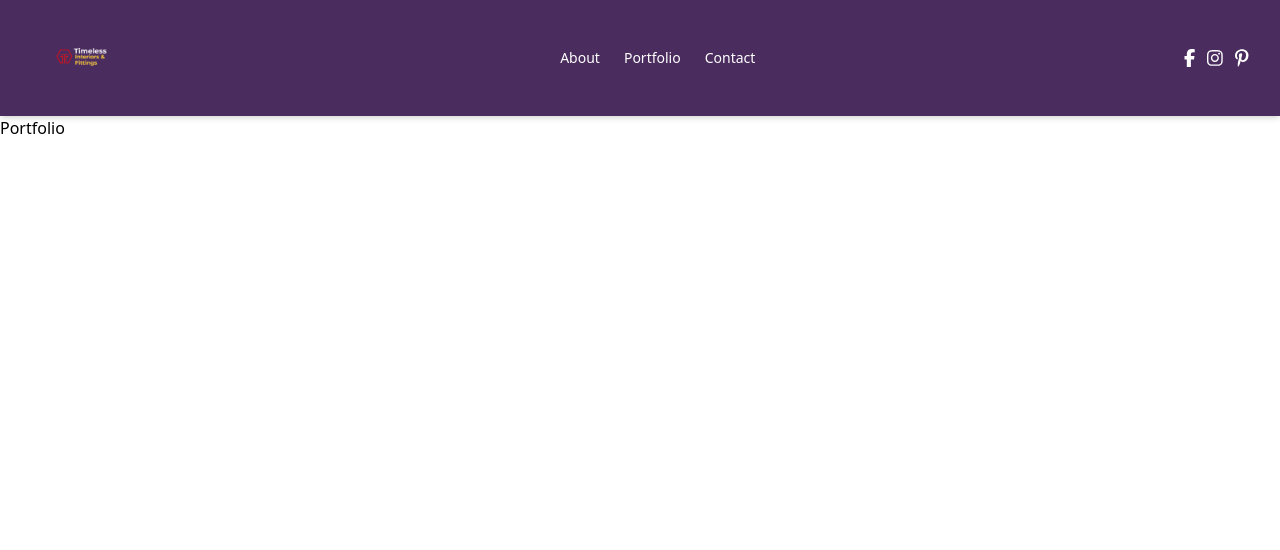
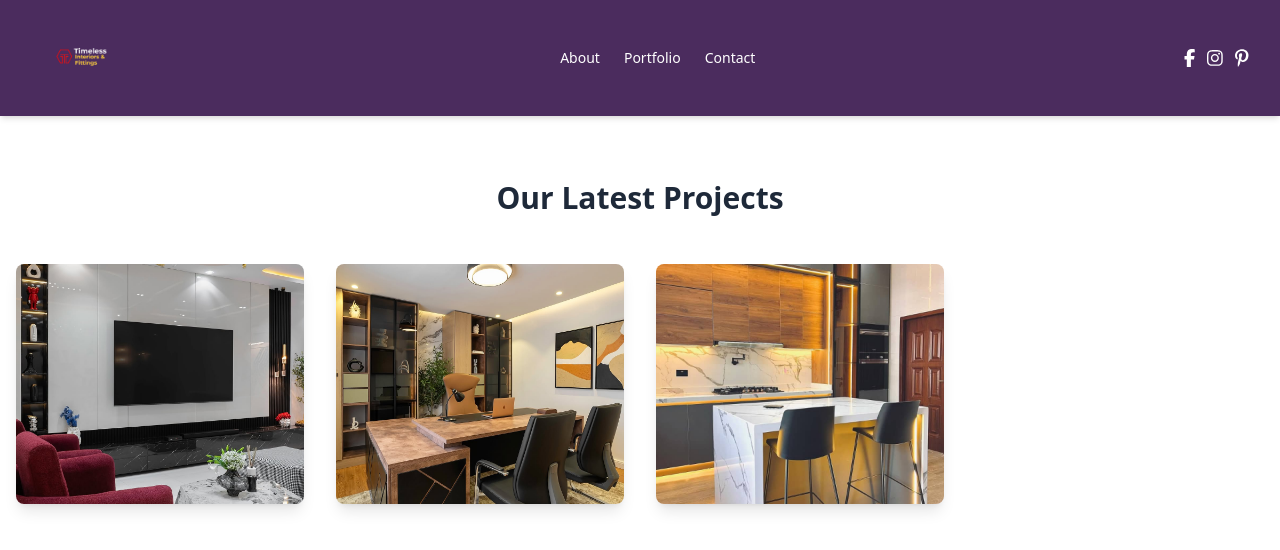
Before and after one commit to codehub1001/frankie, a React (Vite) app: page /portfolio in a window 1280 px wide. Shown: the top 550 px of the page. Built offline with nearby package versions, Linux system fonts and the light colour scheme.

Commit message:
Initial commit

```diff
--- a/src/pages/Portfolio.jsx
+++ b/src/pages/Portfolio.jsx
@@ -1,9 +1,158 @@
-import React from 'react'
+import { useState, useEffect } from "react";
+
+const projects = [
+  {
+    id: 1,
+    title: "Modern Living Room",
+    description: "A contemporary living room with minimalist furniture and elegant lighting.",
+    images: [
+      "./img/img1.jpg", // Image 1
+      "./img/img2.jpg", // Image 2
+      "./img/img4.jpg", // Image 3
+    ],
+  },
+  {
+    id: 2,
+    title: "Luxury Bedroom",
+    description: "A luxurious bedroom featuring rich textures and modern amenities.",
+    images: [
+      "./img/img2.jpg", // Image 1
+      "./img/img1.jpg", // Image 2
+      "./img/img3.jpg", // Image 3
+    ],
+  },
+  {
+    id: 3,
+    title: "Stylish Kitchen",
+    description: "A stylish and functional kitchen with state-of-the-art appliances.",
+    images: [
+      "./img/img3.jpg", // Image 1
+      "./img/img4.jpg", // Image 2
+      "./img/img3.jpg", // Image 3
+    ],
+  },
+];
 
 const Portfolio = () => {
+  const [selectedProject, setSelectedProject] = useState(null);
+  const [currentImageIndex, setCurrentImageIndex] = useState(0);
+  const [autoSlide, setAutoSlide] = useState(true); // Control auto-slide
+
+  // Set interval for auto-sliding images
+  useEffect(() => {
+    let interval;
+    if (selectedProject && autoSlide) {
+      interval = setInterval(() => {
+        setCurrentImageIndex((prevIndex) => (prevIndex + 1) % selectedProject.images.length);
+      }, 3000); // Change image every 3 seconds
+    }
+
+    return () => {
+      clearInterval(interval); // Clear the interval when the component is unmounted or modal is closed
+    };
+  }, [selectedProject, autoSlide]);
+
+  const openModal = (project) => {
+    setSelectedProject(project);
+    setCurrentImageIndex(0); // Reset to the first image
+    setAutoSlide(true); // Enable auto-sliding when modal is opened
+    document.body.style.overflow = "hidden"; // Disable scrolling when modal is open
+  };
+
+  const closeModal = () => {
+    setSelectedProject(null);
+    setAutoSlide(false); // Disable auto-sliding when modal is closed
+    document.body.style.overflow = "auto"; // Re-enable scrolling when modal is closed
+  };
+
+  const handleKeyDown = (e) => {
+    if (e.key === "Escape") {
+      closeModal();
+    }
+  };
+
+  const nextImage = () => {
+    setCurrentImageIndex((prevIndex) => (prevIndex + 1) % selectedProject.images.length);
+    setAutoSlide(false); // Pause auto-sliding when user manually navigates
+  };
+
+  const prevImage = () => {
+    setCurrentImageIndex((prevIndex) =>
+      prevIndex === 0 ? selectedProject.images.length - 1 : prevIndex - 1
+    );
+    setAutoSlide(false); // Pause auto-sliding when user manually navigates
+  };
+
+  if (selectedProject) {
+    document.addEventListener("keydown", handleKeyDown);
+  } else {
+    document.removeEventListener("keydown", handleKeyDown);
+  }
+
   return (
-    <div>Portfolio</div>
-  )
-}
+    <div className="container mx-auto px-4 py-16">
+      <h2 className="text-3xl font-semibold text-center mb-12 text-gray-800">Our Latest Projects</h2>
 
-export default Portfolio
+      <div className="grid grid-cols-1 sm:grid-cols-2 md:grid-cols-3 lg:grid-cols-4 gap-8">
+        {projects.map((project) => (
+          <div
+            key={project.id}
+            className="relative cursor-pointer rounded-lg overflow-hidden shadow-lg transition-all duration-300 hover:scale-105 hover:shadow-xl"
+            onClick={() => openModal(project)}
+          >
+            <img
+              src={project.images[0]} // Display the first image in the gallery
+              alt={project.title}
+              className="w-full h-60 object-cover transition-transform duration-500 transform hover:scale-110"
+            />
+            <div className="absolute inset-0 bg-black bg-opacity-50 flex justify-center items-center text-white p-4 text-center opacity-0 hover:opacity-100 transition-opacity duration-300">
+              <h3 className="text-xl font-semibold">{project.title}</h3>
+              <p className="text-sm">{project.description}</p>
+            </div>
+          </div>
+        ))}
+      </div>
+
+      {/* Modal with Multiple Images */}
+      {selectedProject && (
+        <div className="fixed inset-0 bg-gray-900 bg-opacity-75 flex justify-center items-center z-50 transition-opacity duration-300 ease-in-out opacity-100">
+          <div className="bg-white p-8 rounded-lg max-w-lg w-full shadow-lg transform transition-all duration-300 ease-in-out scale-95 hover:scale-100">
+            <button
+              onClick={closeModal}
+              className="absolute top-2 right-2 text-2xl font-semibold text-gray-600 hover:text-gray-800 focus:outline-none"
+            >
+              ×
+            </button>
+            <h3 className="text-2xl font-semibold text-center mb-4 text-gray-800">{selectedProject.title}</h3>
+
+            {/* Image Carousel */}
+            <div className="relative">
+              <img
+                src={selectedProject.images[currentImageIndex]} // Display the current image
+                alt={selectedProject.title}
+                className="w-full h-96 object-cover mb-4 rounded-lg shadow-md"
+              />
+              {/* Navigation Buttons */}
+              <button
+                onClick={prevImage}
+                className="absolute top-1/2 left-4 text-2xl text-white transform -translate-y-1/2"
+              >
+                ◁
+              </button>
+              <button
+                onClick={nextImage}
+                className="absolute top-1/2 right-4 text-2xl text-white transform -translate-y-1/2"
+              >
+                ▷
+              </button>
+            </div>
+
+            <p className="text-lg text-gray-700">{selectedProject.description}</p>
+          </div>
+        </div>
+      )}
+    </div>
+  );
+};
+
+export default Portfolio;
```
